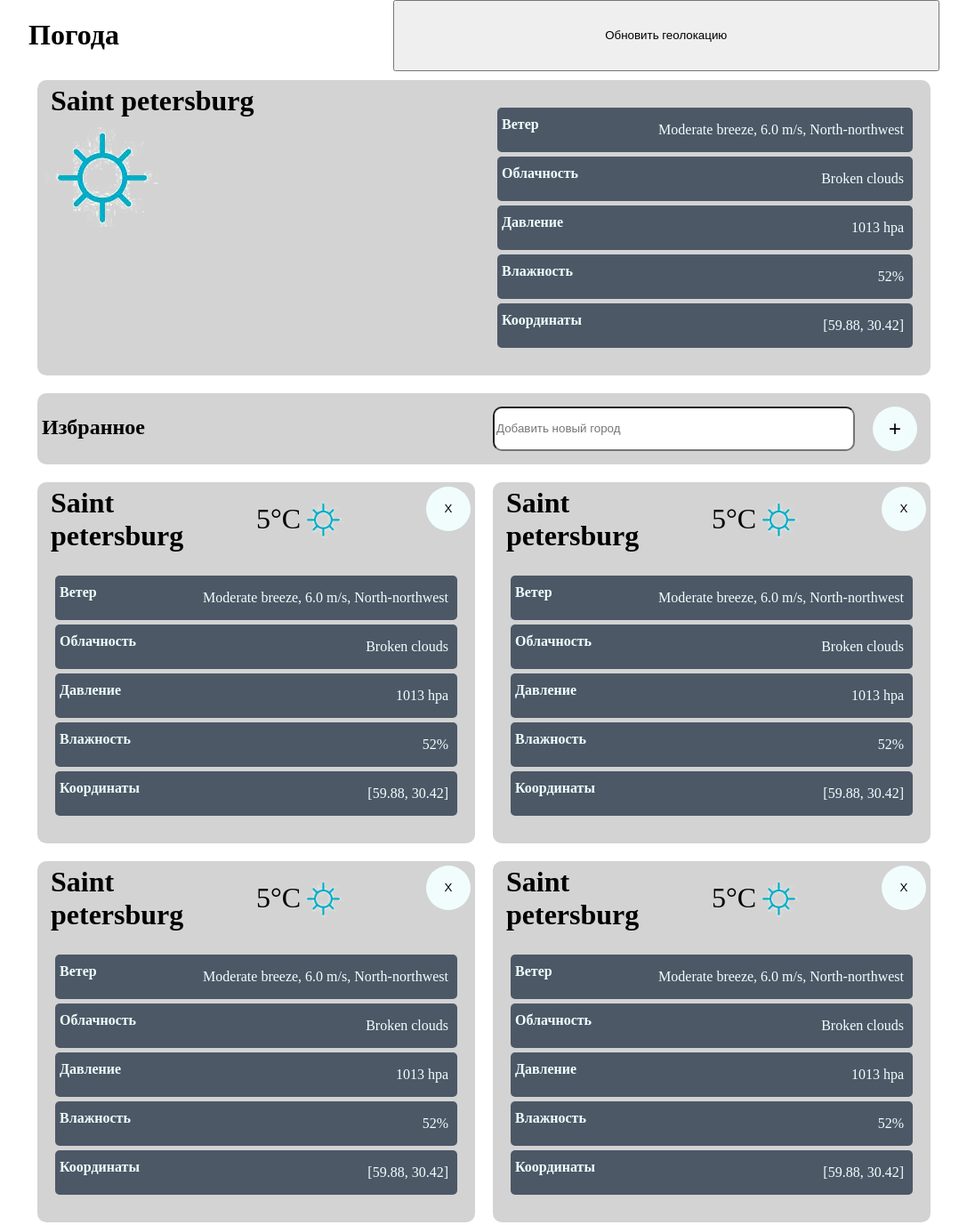
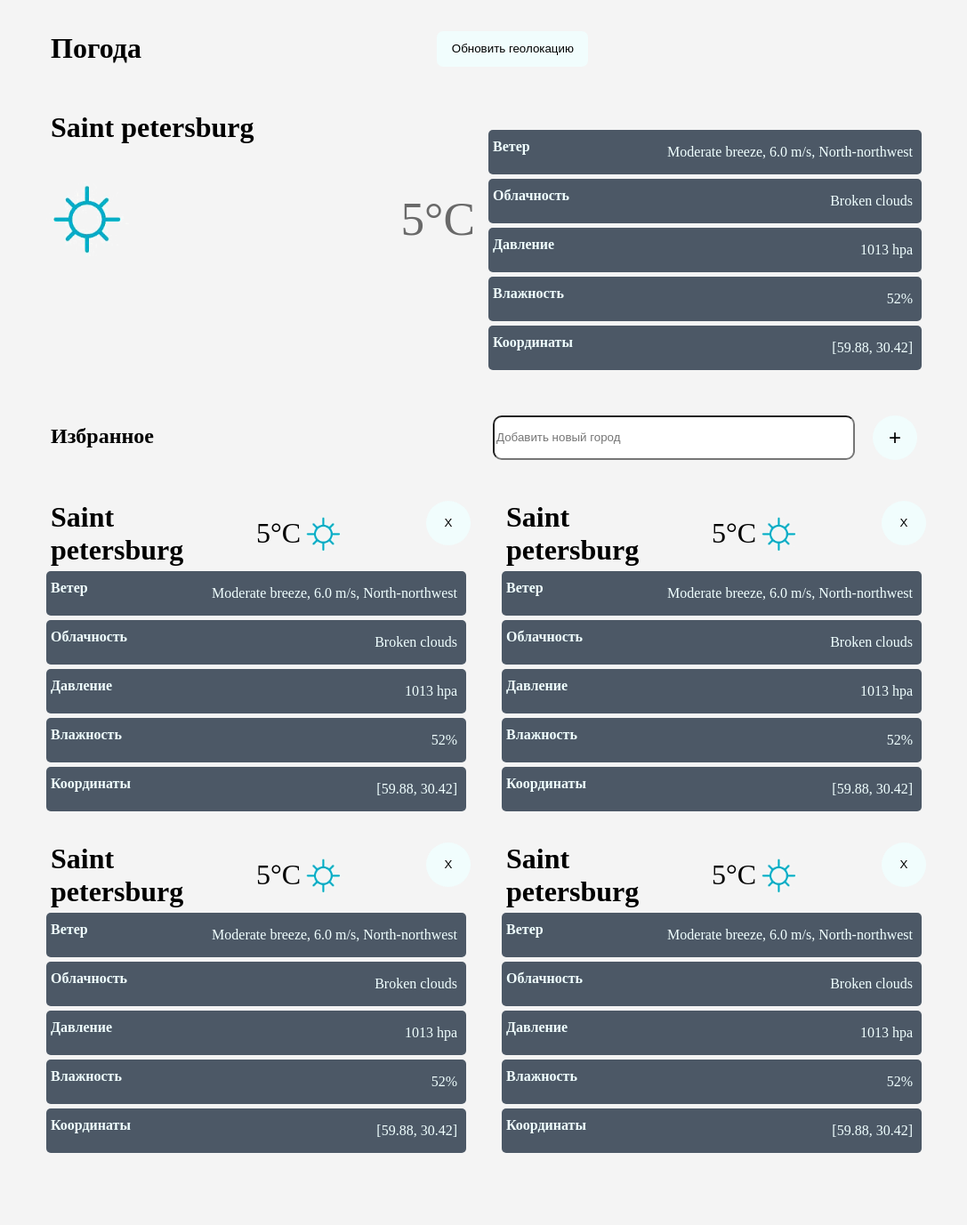
Before and after one commit to hi-ro-vo/web_wether, a plain HTML site: page index.html in a window 1280 px wide. Shown: the whole page at 89% size, without its empty margins (96-1183 px from the left). After the commit the page ends 1332 px from the top, so only its background shows below. Drawn offline with Linux system fonts and the light colour scheme.

Commit message:
change some class names

```diff
--- a/index.html
+++ b/index.html
@@ -4,115 +4,149 @@
     <meta charset="UTF-8">
     <title>Wether</title>
     <link rel="stylesheet" href="style.css">
+    <script src="script.js"></script>
 </head>
+
+
 <body>
-<div class="top_d">
+<header>
+    <div class="update d1">
         <h1>Погода</h1>
-    <button class="top_b">Обновить геолокацию</button>
+        <button class="update_button_desktop">Обновить геолокацию</button>
+        <button class="update_button_mobile"></button>
     </div>
-<div class="d1 main_d">
-    <div class="main_d2 ">
+</header>
+<main>
+    <div class="d1 current_city">
+        <div class="current_city_main_info">
             <h2 class="h">Saint petersburg</h2>
+            <div class="current_city_weather">
                 <img src="img/icon_1.png"/>
+                <p>5°C</p>
             </div>
-    <div class="d3">
-        <ul class="u1">
-            <li class="l1"><h4>Ветер</h4><p>Moderate breeze, 6.0 m/s, North-northwest</p></li>
-            <li class="l1"><h4>Облачность</h4><p>Broken clouds</p></li>
-            <li class="l1"><h4>Давление</h4><p>1013 hpa</p></li>
-            <li class="l1"><h4>Влажность</h4><p>52%</p></li>
-            <li class="l1"><h4>Координаты</h4><p>[59.88, 30.42]</p></li>
+        </div>
+        <ul class="cities_property_list">
+            <li class="l1">
+                <h4>Ветер</h4>
+                <p>Moderate breeze, 6.0 m/s, North-northwest</p>
+            </li>
+            <li class="l1">
+                <h4>Облачность</h4>
+                <p>Broken clouds</p>
+            </li>
+            <li class="l1">
+                <h4>Давление</h4>
+                <p>1013 hpa</p>
+            </li>
+            <li class="l1">
+                <h4>Влажность</h4>
+                <p>52%</p>
+            </li>
+            <li class="l1">
+                <h4>Координаты</h4>
+                <p>[59.88, 30.42]</p>
+            </li>
         </ul>
     </div>
-</div>
-<div>
-    <div class="bottom">
-        <div class="chosen">
+    <div class="toolbar">
         <h2>Избранное</h2>
         <div class="add">
             <input type="text" class="inp" placeholder="Добавить новый город">
             <button class="del">+</button>
         </div>
     </div>
-        <div class="bottom_d">
-            <div class="d1">
+    <ul class="cities-list">
+        <li class="d1">
             <div class="d2">
                 <h3 class="h">Saint petersburg</h3>
                 <div class="d1_1">
-                        <p> 5°C</p>
+                    <p>5°C</p>
                     <img src="img/icon_1.png"/>
                 </div>
                 <button class="del">X</button>
             </div>
-                <div class="d3">
-                    <ul class="u1">
-                        <li class="l1"><h4>Ветер</h4><p>Moderate breeze, 6.0 m/s, North-northwest</p></li>
-                        <li class="l1"><h4>Облачность</h4><p>Broken clouds</p></li>
-                        <li class="l1"><h4>Давление</h4><p>1013 hpa</p></li>
-                        <li class="l1"><h4>Влажность</h4><p>52%</p></li>
-                        <li class="l1"><h4>Координаты</h4><p>[59.88, 30.42]</p></li>
+            <ul class="cities_property_list">
+                <li class="l1"><h4>Ветер</h4>
+                    <p>Moderate breeze, 6.0 m/s, North-northwest</p></li>
+                <li class="l1"><h4>Облачность</h4>
+                    <p>Broken clouds</p></li>
+                <li class="l1"><h4>Давление</h4>
+                    <p>1013 hpa</p></li>
+                <li class="l1"><h4>Влажность</h4>
+                    <p>52%</p></li>
+                <li class="l1"><h4>Координаты</h4>
+                    <p>[59.88, 30.42]</p></li>
             </ul>
-                </div>
-            </div>
-            <div class="d1">
+        </li>
+        <li class="d1">
             <div class="d2">
                 <h3 class="h">Saint petersburg</h3>
                 <div class="d1_1">
-                        <p> 5°C</p>
+                    <p>5°C</p>
                     <img src="img/icon_1.png"/>
                 </div>
                 <button class="del">X</button>
             </div>
-                <div class="d3">
-                    <ul class="u1">
-                        <li class="l1"><h4>Ветер</h4><p>Moderate breeze, 6.0 m/s, North-northwest</p></li>
-                        <li class="l1"><h4>Облачность</h4><p>Broken clouds</p></li>
-                        <li class="l1"><h4>Давление</h4><p>1013 hpa</p></li>
-                        <li class="l1"><h4>Влажность</h4><p>52%</p></li>
-                        <li class="l1"><h4>Координаты</h4><p>[59.88, 30.42]</p></li>
+            <ul class="cities_property_list">
+                <li class="l1"><h4>Ветер</h4>
+                    <p>Moderate breeze, 6.0 m/s, North-northwest</p></li>
+                <li class="l1"><h4>Облачность</h4>
+                    <p>Broken clouds</p></li>
+                <li class="l1"><h4>Давление</h4>
+                    <p>1013 hpa</p></li>
+                <li class="l1"><h4>Влажность</h4>
+                    <p>52%</p></li>
+                <li class="l1"><h4>Координаты</h4>
+                    <p>[59.88, 30.42]</p></li>
             </ul>
-                </div>
-            </div>
-            <div class="d1">
+        </li>
+        <li class="d1">
             <div class="d2">
                 <h3 class="h">Saint petersburg</h3>
                 <div class="d1_1">
-                        <p> 5°C</p>
+                    <p>5°C</p>
                     <img src="img/icon_1.png"/>
                 </div>
                 <button class="del">X</button>
             </div>
-                <div class="d3">
-                    <ul class="u1">
-                        <li class="l1"><h4>Ветер</h4><p>Moderate breeze, 6.0 m/s, North-northwest</p></li>
-                        <li class="l1"><h4>Облачность</h4><p>Broken clouds</p></li>
-                        <li class="l1"><h4>Давление</h4><p>1013 hpa</p></li>
-                        <li class="l1"><h4>Влажность</h4><p>52%</p></li>
-                        <li class="l1"><h4>Координаты</h4><p>[59.88, 30.42]</p></li>
+            <ul class="cities_property_list">
+                <li class="l1"><h4>Ветер</h4>
+                    <p>Moderate breeze, 6.0 m/s, North-northwest</p></li>
+                <li class="l1"><h4>Облачность</h4>
+                    <p>Broken clouds</p></li>
+                <li class="l1"><h4>Давление</h4>
+                    <p>1013 hpa</p></li>
+                <li class="l1"><h4>Влажность</h4>
+                    <p>52%</p></li>
+                <li class="l1"><h4>Координаты</h4>
+                    <p>[59.88, 30.42]</p></li>
             </ul>
-                </div>
-            </div>
-            <div class="d1">
+        </li>
+        <li class="d1">
             <div class="d2">
                 <h3 class="h">Saint petersburg</h3>
                 <div class="d1_1">
-                        <p> 5°C</p>
+                    <p>5°C</p>
                     <img src="img/icon_1.png"/>
                 </div>
                 <button class="del">X</button>
             </div>
-                <div class="d3">
-                    <ul class="u1">
-                        <li class="l1"><h4>Ветер</h4><p>Moderate breeze, 6.0 m/s, North-northwest</p></li>
-                        <li class="l1"><h4>Облачность</h4><p>Broken clouds</p></li>
-                        <li class="l1"><h4>Давление</h4><p>1013 hpa</p></li>
-                        <li class="l1"><h4>Влажность</h4><p>52%</p></li>
-                        <li class="l1"><h4>Координаты</h4><p>[59.88, 30.42]</p></li>
+            <ul class="cities_property_list">
+                <li class="l1"><h4>Ветер</h4>
+                    <p>Moderate breeze, 6.0 m/s, North-northwest</p></li>
+                <li class="l1"><h4>Облачность</h4>
+                    <p>Broken clouds</p></li>
+                <li class="l1"><h4>Давление</h4>
+                    <p>1013 hpa</p></li>
+                <li class="l1"><h4>Влажность</h4>
+                    <p>52%</p></li>
+                <li class="l1"><h4>Координаты</h4>
+                    <p>[59.88, 30.42]</p></li>
             </ul>
-                </div>
-            </div>
-        </div>
-    </div>
-</div>
+        </li>
+    </ul>
+
+</main>
+
 </body>
 </html>
--- a/style.css
+++ b/style.css
@@ -1,11 +1,19 @@
 body {
     display: grid;
+    background-color: #f4f4f4;
 }
 
+h1 {
+    margin-left: 10px;
+}
+
+h2 {
+    margin-left: 10px;
+}
 
 .d1 {
     display: grid;
-    background-color: lightgray;
+    /*background-color: lightgray;*/
     border-radius: 10px;
     margin: 10px;
     padding: 5px;
@@ -21,8 +29,12 @@ body {
     margin: 10px;
 }
 
-.u1 {
+.cities_property_list {
     padding-left: 0px;
+}
+
+li {
+    list-style: none;
 }
 
 .l1 {
@@ -30,7 +42,6 @@ body {
     margin: 5px;
     border-radius: 5px;
     padding-right: 10px;
-    list-style-type: none;
     display: flex;
 
 }
@@ -45,19 +56,44 @@ body {
     margin: 10px 5px;
 }
 
-.top_d{
+.update{
     display: grid;
     grid-template-columns: 40% 60%;
 }
 
+.update_button_desktop {
+    width: 170px;
+    height: 40px;
+    border-radius: 7px;
+    font-size: 10pt;
+    background-color: #f1fdfd;
+    border: none;
+    outline: none;
+}
 
+.update_button_desktop:hover { background: #8affff; }
+.update_button_desktop:active { background: #24c7d6; }
 
-.bottom_d {
+.update_button_mobile{
+    width: 25px;
+    height: 25px;
+    background-image: url("img/refresh.png");
+    background-repeat: no-repeat;
+    background-size: 100%;
+    background-color: transparent;
+    border: none;
+    outline: none;
+    display: none;
+}
+
+.cities-list {
     display: grid;
     grid-template-columns: 50% 50%;
+    padding: 0px;
+
 }
 
-.main_d {
+.current_city {
     grid-template-columns: 50% 50%;
 
 }
@@ -67,7 +103,7 @@ body {
     font-size: xx-large;
 }
 
-.bottom_d .d1 .d2 img{
+.cities-list .d1 .d2 img{
     width: 50px;
     height: 50px;
 }
@@ -93,15 +129,15 @@ body {
     background-color: #f1fdfd;
     border: none;
     user-select: none;
+    outline: none;
 }
 
 .del:hover { background: #8affff; }
 .del:active { background: #24c7d6; }
 
 
-.chosen {
+.toolbar {
     display: grid;
-    background-color: lightgray;
     border-radius: 10px;
     margin: 10px;
     padding: 5px;
@@ -112,6 +148,7 @@ body {
     margin: 10px;
     border-radius: 10px;
     flex: auto;
+    outline: none;
 }
 
 .add {
@@ -122,6 +159,30 @@ body {
 .add button{
     margin: 10px;
     font-size: x-large;
+}
+
+.update {
+    display: flex;
+    justify-content: space-between;
+    align-items: center;
+    width: 60%;
+}
+
+.current_city_weather {
+    display: flex;
+    justify-content: space-between;
+    align-items: center;
+}
+
+.current_city_weather img{
+    width: 100px;
+    height: 100px;
+}
+
+.current_city_weather p{
+    font-size: 40pt;
+    color: dimgray;
+    margin-right: 10px;
 }
 
 @media screen and (min-width: 1024px) {
@@ -138,11 +199,23 @@ body {
 
 
 @media screen and (max-width: 750px) {
-    .main_d {
+    .current_city {
         grid-template-columns: 100%;
     }
 
-    .bottom_d {
+    .cities-list {
         grid-template-columns: 100%;
     }
+
+    .toolbar {
+        grid-template-columns: 30% 70%;
+    }
+
+    .update_button_desktop{
+        display: none;
+    }
+
+    .update_button_mobile {
+        display: block;
+    }
 }
```
Also changed, not shown: script.js (added). Lines whose indentation alone changed are shown as unchanged.
